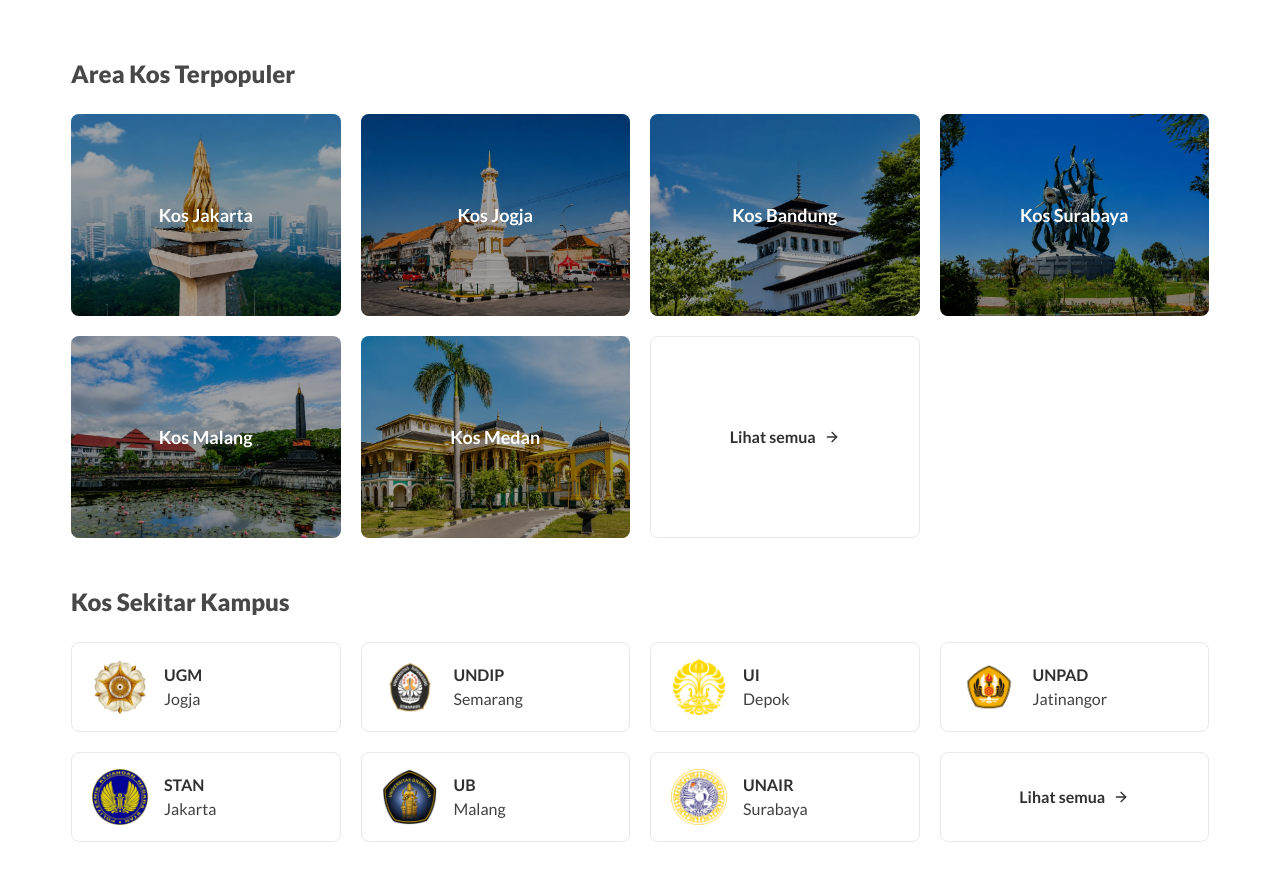
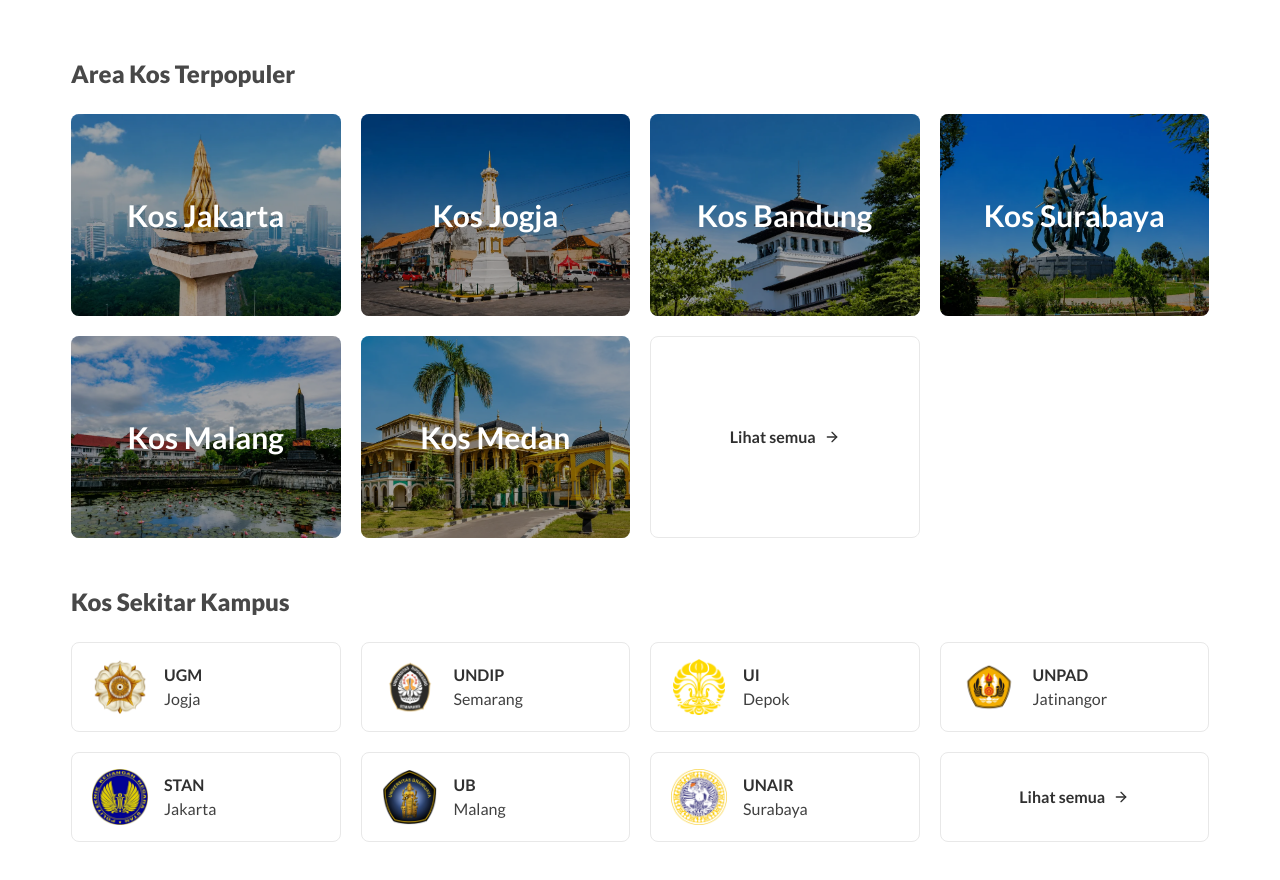
Before and after one commit to 0xpochita/mamikost-clone, a Next.js app: page / in a window 1280 px wide. Shown: the part 2768-3648 px from the top of the page. Built offline with nearby package versions, Linux system fonts and the light colour scheme.

Commit message:
style(landing): enlarge city tile labels to match reference

```diff
--- a/src/components/(landing)/sections/PopularAreaSection.tsx
+++ b/src/components/(landing)/sections/PopularAreaSection.tsx
@@ -29,7 +29,7 @@
               {/* Photographs here have bright skies behind the label, so the
                   scrim is what keeps the text at AA contrast rather than hope. */}
               <span className="absolute inset-0 bg-black/35" />
-              <span className="absolute inset-0 flex items-center justify-center px-3 text-center text-lg font-bold text-white">
+              <span className="absolute inset-0 flex items-center justify-center px-3 text-center text-3xl font-bold text-white">
                 {area.label}
               </span>
             </Link>
```
